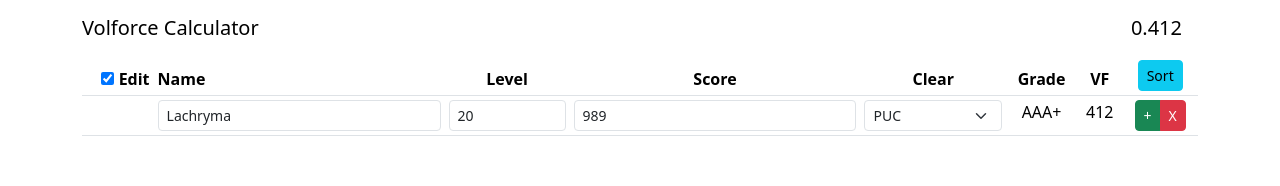
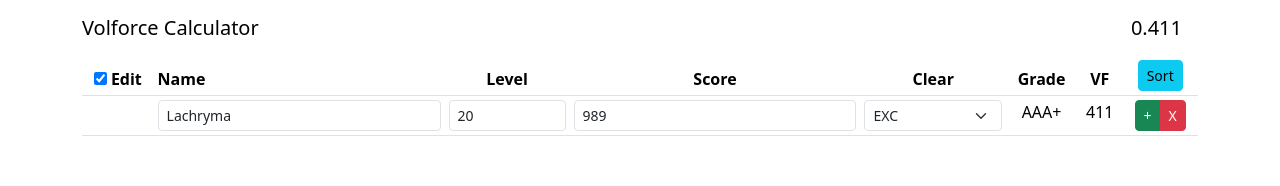
Before and after one commit to hannahherbig/volforce, a React (Create React App) app: page / in a window 1280 px wide. Shown: the top 186 px of the page. Built offline with nearby package versions, Linux system fonts and the light colour scheme.

Commit message:
fix force calculation sort on toggle edit add new row after fix clear type

```diff
--- a/src/App.tsx
+++ b/src/App.tsx
@@ -98,7 +98,9 @@ class Play {
   }
 
   get force() {
-    return this.level * this.fracScore * this.gradeCoef * this.clearCoef * 20;
+    return Math.floor(
+      this.level * this.fracScore * this.gradeCoef * this.clearCoef * 20
+    );
   }
 }
 
@@ -112,9 +114,9 @@ function playsReducer(plays: Play[], action: PlaysAction) {
   switch (action.type) {
     case "add": {
       return [
-        ...plays.slice(0, action.index),
+        ...plays.slice(0, action.index! + 1),
         new Play(action.play!),
-        ...plays.slice(action.index),
+        ...plays.slice(action.index! + 1),
       ];
     }
 
@@ -167,6 +169,7 @@ function App() {
 
   function toggleEdit() {
     setEdit(!edit);
+    dispatch({ type: "sort" });
   }
 
   const orderedPlays = orderBy(plays, ["force"], ["desc"]);
@@ -185,7 +188,7 @@ function App() {
       <Table size="sm">
         <thead>
           <tr>
-            <th className="text-end">
+            <th className="text-center">
               <input type="checkbox" onChange={toggleEdit} checked={edit} />{" "}
               <span v-if="edit" onClick={toggleEdit}>
                 Edit
@@ -285,7 +288,7 @@ function App() {
                 {edit ? (
                   <Form.Select
                     size="sm"
-                    value={play.score}
+                    value={play.clear}
                     onChange={(e) => {
                       dispatch({
                         type: "change",
```
